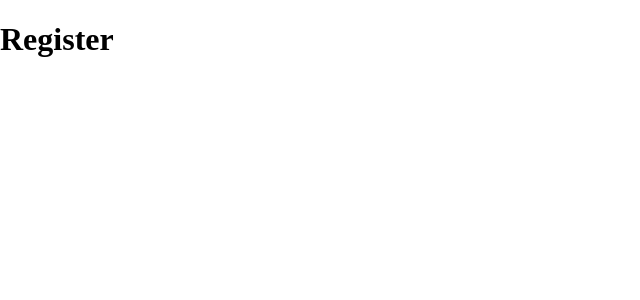
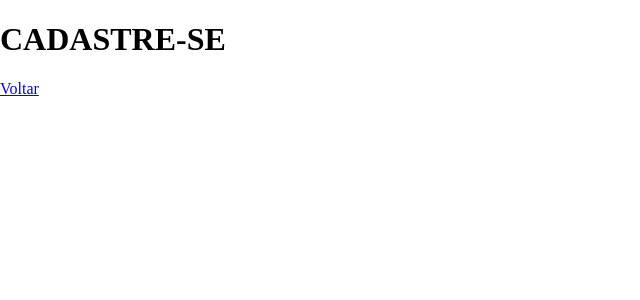
Before and after one commit to joaovictorbo/JPFITWEB, a React (Create React App) app in the folder jpfitweb/: page /register in a window 1280 px wide. Shown: the top 300 px of the page, without its empty margins (0-640 px from the left). Built offline with nearby package versions, Linux system fonts and the light colour scheme.

Commit message:
Pequena modificação em Register e Profile
Pequena modificação em Cadastrar e Perfil

```diff
--- a/jpfitweb/src/pages/profile/index.jsx
+++ b/jpfitweb/src/pages/profile/index.jsx
@@ -1,6 +1,7 @@
 
 
 import { Link } from "react-router-dom";
+import Header from "../../components/header";
 
 
 
@@ -10,7 +11,8 @@ export default function Progile() {
 
         <div>
 
-
+            <Header/>
+            <h1>PERFIL</h1>
             <Link to='/'> Sair</Link>
         </div>
 
--- a/jpfitweb/src/pages/register/index.jsx
+++ b/jpfitweb/src/pages/register/index.jsx
@@ -1,16 +1,10 @@
-
-
-
+import { Link } from "react-router-dom";
 
 export default function Register() {
-    return (
-
-
-            <h1>Register</h1>
-
-
-
-    );
-
-
+  return (
+    <div>
+      <h1>CADASTRE-SE</h1>
+      <Link to="/">Voltar</Link>
+    </div>
+  );
 }
```
